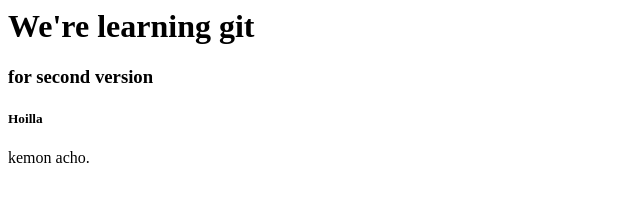
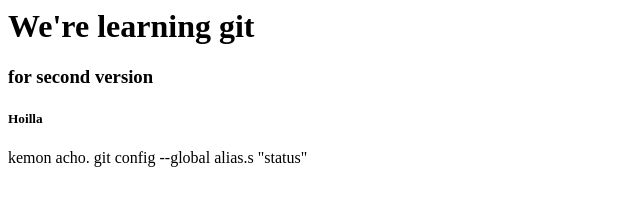
Before and after one commit to MdSultanul/awsomegit, a plain HTML site: page index.html in a window 1280 px wide. Shown: the whole page, without its empty margins (0-640 px from the left). Drawn offline with Linux system fonts and the light colour scheme.

Commit message:
alias version

```diff
--- a/index.html
+++ b/index.html
@@ -2,3 +2,4 @@
 <h3>for second version</h3>
 <h5>Hoilla</h5>
 <a>kemon acho.</a>
+<a>git config --global alias.s "status"</a>
```
